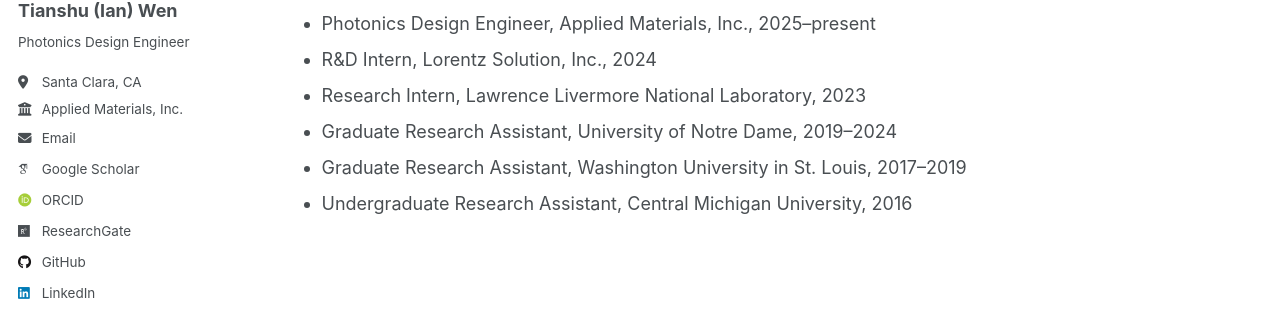
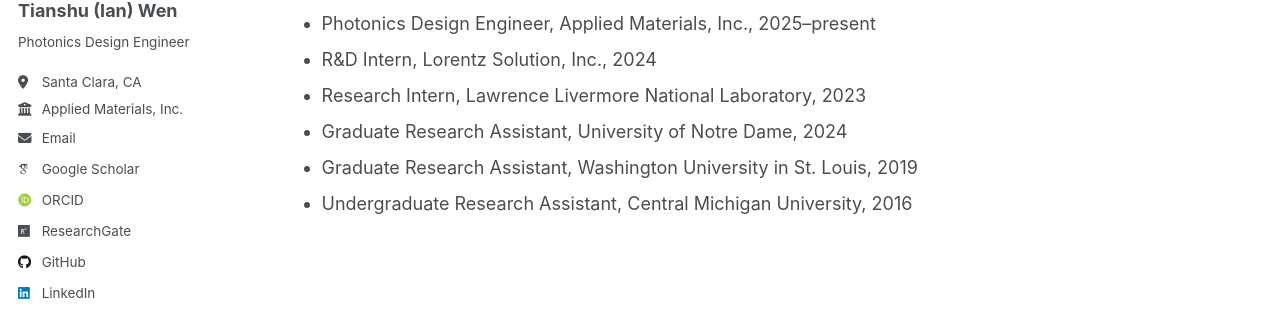
Before and after one commit to wentianshu/wentianshu.github.io, a Jekyll site: the page built from _pages/about.md, in a window 1280 px wide and 900 px high, scrolled down 860 px. Shown: the part 284-598 px from the top of the window. Built offline with Jekyll 4.4.1, drawn with Linux system fonts in a browser that asks for light colours; some web fonts are replaced; a script that is not in the unit is left out.

Commit message:
minor changes

```diff
--- a/_pages/about.md
+++ b/_pages/about.md
@@ -53,8 +53,8 @@ At the University of Notre Dame, he developed a globally convergent method to ac
 - Photonics Design Engineer, Applied Materials, Inc., 2025–present
 - R&D Intern, Lorentz Solution, Inc., 2024
 - Research Intern, Lawrence Livermore National Laboratory, 2023
-- Graduate Research Assistant, University of Notre Dame, 2019–2024
-- Graduate Research Assistant, Washington University in St. Louis, 2017–2019
+- Graduate Research Assistant, University of Notre Dame, 2024
+- Graduate Research Assistant, Washington University in St. Louis, 2019
 - Undergraduate Research Assistant, Central Michigan University, 2016
 
 <!-- Site-wide configuration
```
